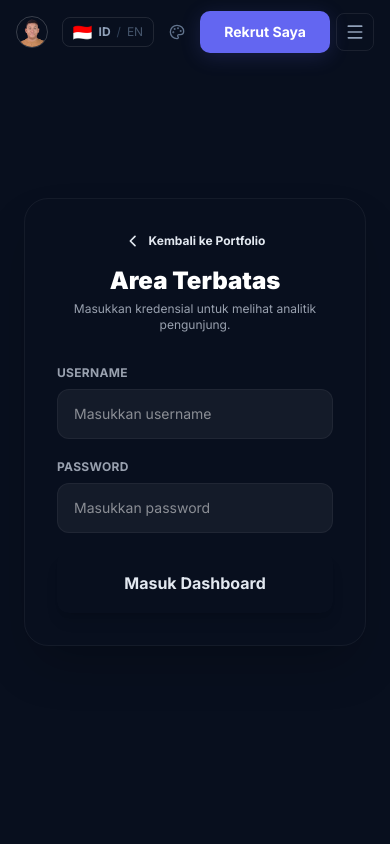
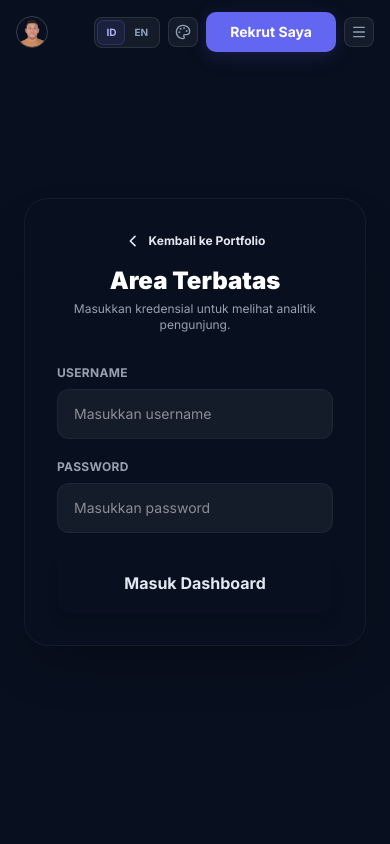
Before and after one commit to MohammadKevin/portfolio, a Next.js app: page /analytics in a window 390 px wide. Shown: the top 844 px of the page. Built offline with nearby package versions, Linux system fonts and the light colour scheme.

Commit message:
Fix: add backend and frontend files

```diff
--- a/components/Navbar.tsx
+++ b/components/Navbar.tsx
@@ -97,7 +97,7 @@ export default function Navbar() {
         </Link>
 
         {/* ── Desktop Nav ─────────────────── */}
-        <nav className="hidden md:flex items-center gap-0.5">
+        <nav className="hidden lg:flex items-center gap-0.5">
           {navItems.map((item) => {
             const id = item.href.replace("#", "");
             const active = activeSection === id;
@@ -118,38 +118,31 @@ export default function Navbar() {
         </nav>
 
         {/* ── Right Controls ──────────────── */}
-        <div className="flex items-center gap-1.5">
+        <div className="flex items-center gap-2 sm:gap-3">
 
           {/* ── Language Toggle ──── */}
-          <button
-            id="lang-toggle-btn"
-            onClick={() => setLang(lang === "id" ? "en" : "id")}
-            title={lang === "id" ? "Switch to English" : "Ganti ke Indonesia"}
-            className="flex items-center gap-1.5 px-2.5 py-1.5 rounded-lg
-              border border-white/10 hover:border-[var(--accent-border)]
-              hover:bg-[var(--accent-muted)] transition-all duration-200 group"
-            aria-label="Toggle language"
-          >
-            {lang === "id" ? (
-              <>
-                <span className="text-base leading-none">🇮🇩</span>
-                <span className="text-xs font-bold text-slate-400 group-hover:text-[var(--accent-light)] transition-colors">
-                  ID
-                </span>
-                <span className="text-slate-700 text-xs">/</span>
-                <span className="text-xs text-slate-600 group-hover:text-slate-400 transition-colors">EN</span>
-              </>
-            ) : (
-              <>
-                <span className="text-base leading-none">🇬🇧</span>
-                <span className="text-xs font-bold text-slate-400 group-hover:text-[var(--accent-light)] transition-colors">
-                  EN
-                </span>
-                <span className="text-slate-700 text-xs">/</span>
-                <span className="text-xs text-slate-600 group-hover:text-slate-400 transition-colors">ID</span>
-              </>
-            )}
-          </button>
+          <div className="flex items-center bg-white/5 rounded-lg border border-white/10 p-0.5">
+            <button
+              onClick={() => setLang("id")}
+              className={`px-2 py-1 sm:px-2.5 sm:py-1.5 rounded-md text-[10px] sm:text-xs font-bold transition-all ${
+                lang === "id"
+                  ? "bg-[var(--accent-muted)] text-[var(--accent-light)] border border-[var(--accent-border)]"
+                  : "text-slate-400 hover:text-white border border-transparent"
+              }`}
+            >
+              ID
+            </button>
+            <button
+              onClick={() => setLang("en")}
+              className={`px-2 py-1 sm:px-2.5 sm:py-1.5 rounded-md text-[10px] sm:text-xs font-bold transition-all ${
+                lang === "en"
+                  ? "bg-[var(--accent-muted)] text-[var(--accent-light)] border border-[var(--accent-border)]"
+                  : "text-slate-400 hover:text-white border border-transparent"
+              }`}
+            >
+              EN
+            </button>
+          </div>
 
           {/* ── Theme Switcher ───── */}
           <div className="relative">
@@ -157,11 +150,10 @@ export default function Navbar() {
               id="theme-toggle-btn"
               onClick={() => setThemeOpen(!themeOpen)}
               title="Ganti tema warna"
-              className="p-2 rounded-lg text-slate-500 hover:text-white hover:bg-white/5
-                transition-all border border-transparent hover:border-white/10"
+              className="p-1.5 sm:p-2 rounded-lg text-slate-400 hover:text-[var(--accent-light)] bg-white/5 hover:bg-[var(--accent-muted)] border border-white/10 hover:border-[var(--accent-border)] transition-all"
               aria-label="Theme switcher"
             >
-              <Palette className="w-4 h-4" />
+              <Palette className="w-4 h-4 sm:w-5 sm:h-5" />
             </button>
 
             {themeOpen && (
@@ -204,7 +196,7 @@ export default function Navbar() {
           <a
             href="#contact"
             id="navbar-cta"
-            className="hidden md:inline-flex btn-accent text-sm px-4 py-2 rounded-lg"
+            className="hidden sm:inline-flex btn-accent text-xs sm:text-sm px-3 py-1.5 sm:px-4 sm:py-2 rounded-lg"
           >
             {n.hireMe[lang]}
           </a>
@@ -213,17 +205,17 @@ export default function Navbar() {
           <button
             id="mobile-menu-btn"
             onClick={() => setMenuOpen(!menuOpen)}
-            className="md:hidden p-2 rounded-lg text-slate-400 hover:text-white hover:bg-white/5 border border-white/8 transition-all"
+            className="lg:hidden p-1.5 sm:p-2 rounded-lg text-slate-400 hover:text-[var(--accent-light)] bg-white/5 hover:bg-[var(--accent-muted)] border border-white/10 hover:border-[var(--accent-border)] transition-all"
             aria-label="Toggle menu"
           >
-            {menuOpen ? <X className="w-5 h-5" /> : <Menu className="w-5 h-5" />}
+            {menuOpen ? <X className="w-4 h-4 sm:w-5 sm:h-5" /> : <Menu className="w-4 h-4 sm:w-5 sm:h-5" />}
           </button>
         </div>
       </div>
 
       {/* ── Mobile Menu ─────────────────── */}
       {menuOpen && (
-        <div className="md:hidden mx-3 mb-3 card-flat p-3 flex flex-col gap-1 border border-white/8">
+        <div className="lg:hidden mx-3 mb-3 card-flat p-3 flex flex-col gap-1 border border-white/8">
           {navItems.map((item) => {
             const id = item.href.replace("#", "");
             const active = activeSection === id;
@@ -242,7 +234,7 @@ export default function Navbar() {
               </a>
             );
           })}
-          <div className="mt-1 pt-2 border-t border-white/6">
+          <div className="mt-1 pt-2 border-t border-white/6 sm:hidden">
             <a
               href="#contact"
               onClick={() => setMenuOpen(false)}
--- a/data/timeline.ts
+++ b/data/timeline.ts
@@ -14,8 +14,24 @@ export interface TimelineLog {
 
 export const timelineLogs: TimelineLog[] = [
   {
-    id: "log-1",
-    year: "2024 - Sekarang",
+    id: "log-3",
+    year: "2025",
+    role: { id: "Quality Assurance", en: "Quality Assurance" },
+    org: "SIDIGS",
+    type: "project",
+    summary: {
+      id: "Melakukan pengujian aplikasi untuk memastikan fitur berjalan sesuai kebutuhan dan bebas dari bug.",
+      en: "Tested applications to ensure features run as required and are free from bugs."
+    },
+    achievements: [
+      { id: "Menyelesaikan pengujian fungsional dan pelaporan bug secara terstruktur.", en: "Completed functional testing and structured bug reporting." },
+      { id: "Berkolaborasi dengan tim developer untuk memastikan kualitas produk.", en: "Collaborated with developer team to ensure product quality." }
+    ],
+    tech: ["Manual Testing", "Postman", "Bug Tracking"],
+  },
+  {
+    id: "log-2",
+    year: "2025 - Sekarang",
     role: { id: "Freelance & Backend Developer", en: "Freelance & Backend Developer" },
     org: "Independent",
     type: "project",
@@ -30,8 +46,8 @@ export const timelineLogs: TimelineLog[] = [
     tech: ["Next.js", "NestJS", "PostgreSQL", "Prisma"],
   },
   {
-    id: "log-2",
-    year: "2021 - 2024",
+    id: "log-1",
+    year: "2024 - sekarang",
     role: { id: "Siswa Rekayasa Perangkat Lunak", en: "Software Engineering Student" },
     org: "SMK Telkom Malang",
     type: "academic",
```
